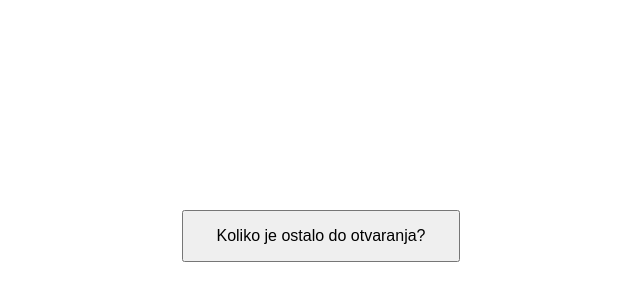
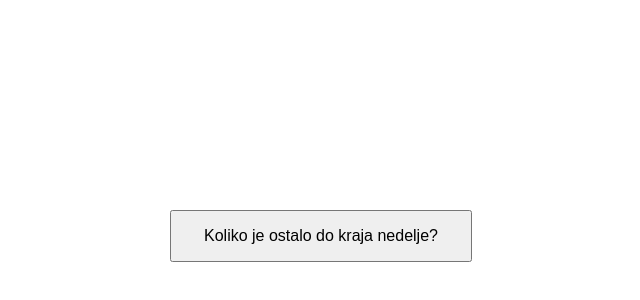
Before and after one commit to KatjaEkat/randomantiblog, a plain HTML site: page random20.html in a window 1280 px wide. Shown: the part 98-398 px from the top of the page, without its empty margins (319-959 px from the left). Drawn offline with Linux system fonts and the light colour scheme.

Commit message:
Update random20.html

```diff
--- a/random20.html
+++ b/random20.html
@@ -57,7 +57,7 @@ function randomlinks(){
 </head>
 <body>
 <form>
-<input type="button" value="Koliko je ostalo do otvaranja?" onClick="randomlinks()">
+<input type="button" value="Koliko je ostalo do kraja nedelje?" onClick="randomlinks()">
 </form>
 </body>
 </html>
```
